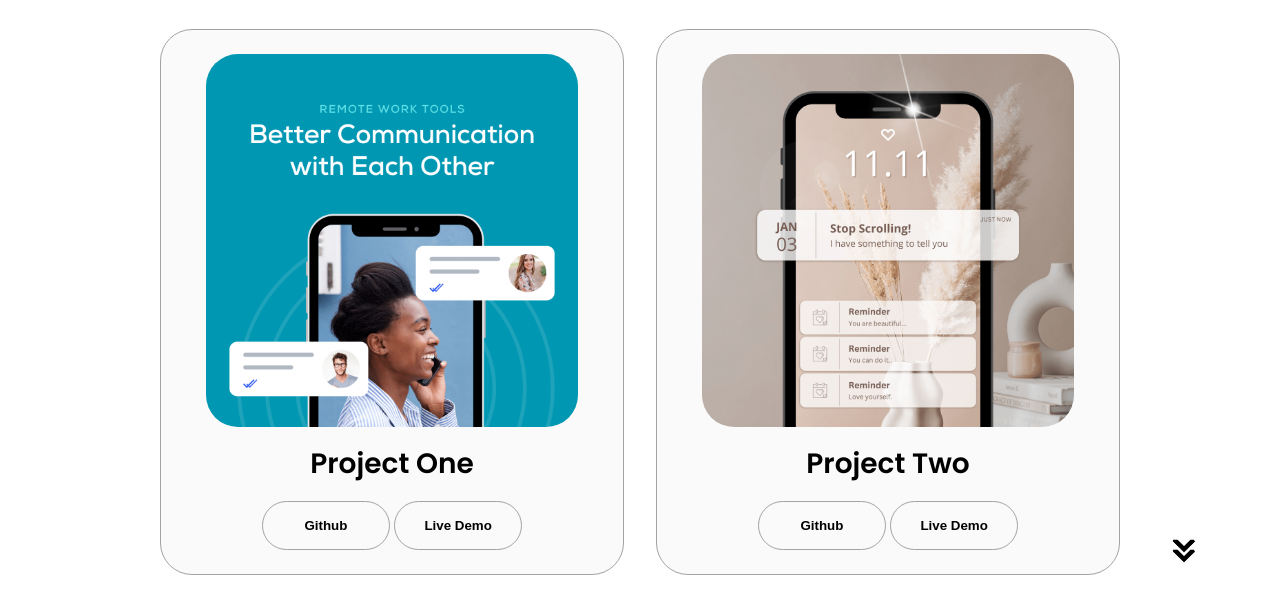
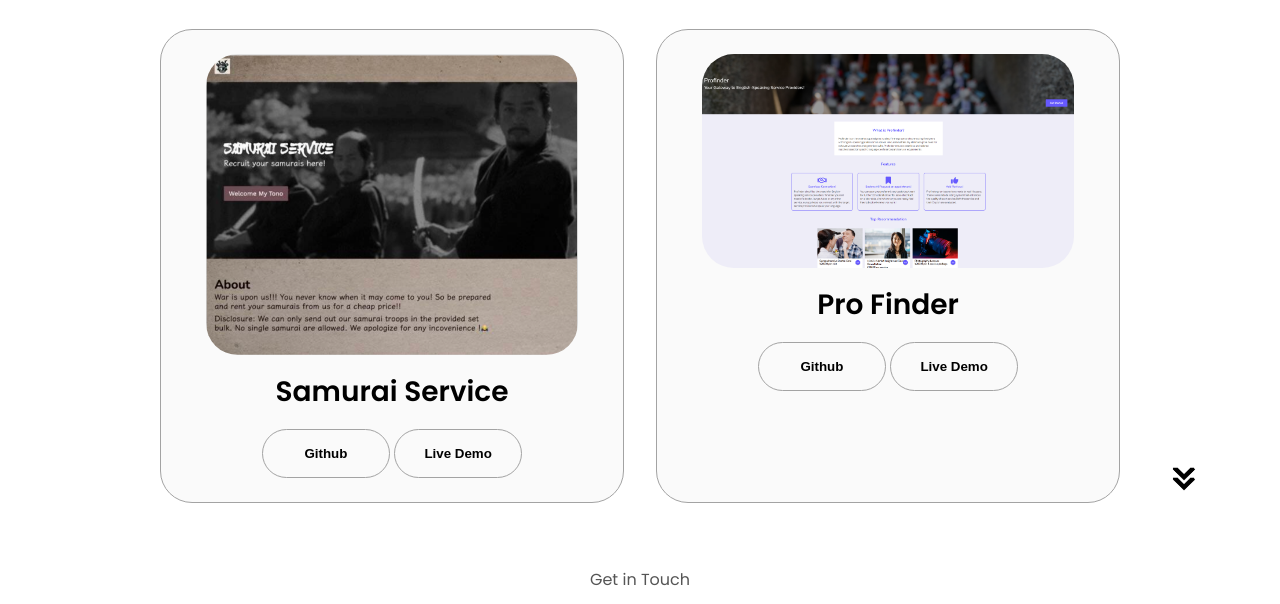
Before and after one commit to hiroshiknagao/my_portfolio, a plain HTML site: page index.html in a window 1280 px wide. Shown: the part 2564-3168 px from the top of the page. Drawn offline with Linux system fonts and the light colour scheme.

Commit message:
project img modify

```diff
--- a/index.html
+++ b/index.html
@@ -201,12 +201,12 @@
         <div class="details-container color-container">
           <div class="article-container">
             <img
-            src="./assets/project-1.png"
-            alt="Project 1"
+            src="./assets/project-3.png"
+            alt="Project 3"
             class="project-img"
           />
           </div>
-          <h2 class="experience-sub-title project-title">Project One</h2>
+          <h2 class="experience-sub-title project-title">Samurai Service</h2>
           <div class="btn-container">
             <button
             class="btn btn-color-2 project-btn"
@@ -225,12 +225,12 @@
         <div class="details-container color-container">
           <div class="article-container">
             <img
-            src="./assets/project-2.png"
-            alt="Project 2"
+            src="./assets/project-4.png"
+            alt="Project 4"
             class="project-img"
           />
           </div>
-          <h2 class="experience-sub-title project-title">Project Two</h2>
+          <h2 class="experience-sub-title project-title">Pro Finder</h2>
           <div class="btn-container">
             <button
             class="btn btn-color-2 project-btn"
```
Also changed, not shown: style.css (+6 -1 lines), assets/project-3.png (added), assets/project-4.png (added).
